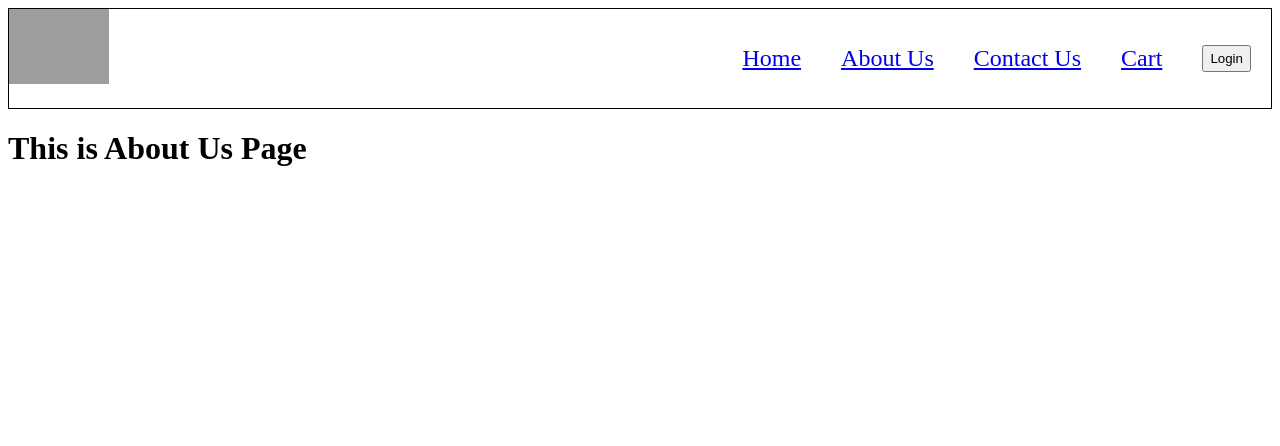
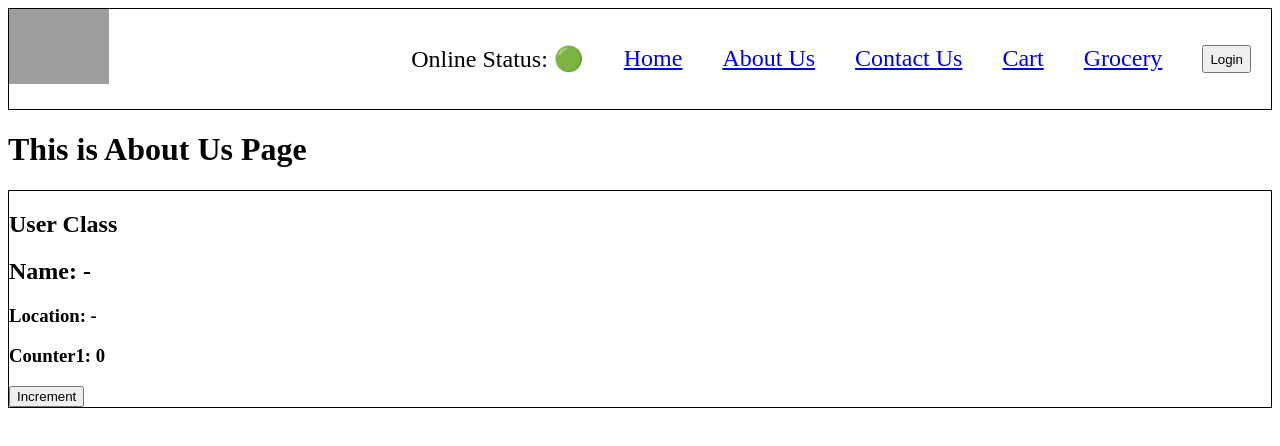
Before and after one commit to KanishkPant98/practice-react-app, a React (Vite) app: page /about in a window 1280 px wide. Shown: the top 446 px of the page. Built offline with nearby package versions, Linux system fonts and the light colour scheme; no server answers; grey boxes are pictures that could not be loaded.

Commit message:
EPISODE-8,9

```diff
--- a/index.css
+++ b/index.css
@@ -60,3 +60,6 @@
 .filter{
     display: flex;
 }
+.user-card{
+    border: 1px solid black;
+}
--- a/src/App.js
+++ b/src/App.js
@@ -1,4 +1,4 @@
-import React from "react";
+import React, { lazy, Suspense } from "react";
 import ReactDOM from "react-dom/client";
 
 import Header from "./components/Header.js"
@@ -9,8 +9,14 @@ import Error from "./components/Error.js";
 import Cart from "./components/Cart.js";
 import RestrauntMenu from "./components/RestrauntMenu.js";
 
+import {createBrowserRouter,RouterProvider,Outlet} from "react-router-dom"
 
-import {createBrowserRouter,RouterProvider,Outlet} from "react-router-dom"
+//Chunking
+//Code Splitting
+//Dynamic Bundeling
+//Lazy Loading
+//On Demand Loading
+const Grocery = lazy(()=>import("./components/Grocery.js"))
 
 const AppLayout = () => {
   return (
@@ -44,9 +50,13 @@ const appRouter = createBrowserRouter([
         element: <Cart/>
       },
       {
+        path: '/grocery',
+        element: <Suspense fallback={<h1>Loading....</h1>}><Grocery/></Suspense>
+      },
+      {
         path: '/restraunt/:resId',
         element: <RestrauntMenu/>
-      }
+      },
     ]
   },
 ]);
--- a/src/components/About.js
+++ b/src/components/About.js
@@ -1,6 +1,8 @@
+import UserClass from "./UserClass"
 const About = ()=>{
     return (<div className = 'parent-container'>
         <h1>This is About Us Page</h1>
+        <UserClass></UserClass>
     </div>)
 }
 export default About
--- a/src/components/Body.js
+++ b/src/components/Body.js
@@ -2,14 +2,15 @@ import RestrantCard from "./RestrantCard";
 import { useState, useEffect } from "react";
 import Shimmer from "./Shimmer";
 import {Link} from 'react-router-dom'
+import useOnlineStatus from "../utils/useOnlineStatus";
 
 
 const Body = () => {
   //Local state  var - Super Powerful Var
-
   const [listOfRestraunts, setListOfRestraunts] = useState([]);
   const [filteredRestraunt,setFilteredRestraunt] = useState([]);
   const [searchText,setSearchText]  = useState("")
+  const onlineStatus = useOnlineStatus()
   useEffect(() => {
     fetchData();
   }, []);
@@ -36,6 +37,9 @@ const Body = () => {
     setListOfRestraunts(reqData);
     setFilteredRestraunt(reqData);
   };
+  if(onlineStatus === false){
+   return <h1>Looks like you are offline</h1>
+  }
   return listOfRestraunts.length == 0 ? (<Shimmer/>) : (
     <div className="body">
       <div className="filter">
--- /dev/null
+++ b/src/components/Grocery.js
@@ -0,0 +1,4 @@
+const Grocery = ()=>{
+    return <h1>Grocery store, and we have lot of child components</h1>
+}
+export default Grocery
--- a/src/components/Header.js
+++ b/src/components/Header.js
@@ -1,6 +1,7 @@
 import { LOGO_URL } from "../utils/constants";
 import { useEffect, useState} from "react";
 import {Link} from "react-router-dom"
+import useOnlineStatus from "../utils/useOnlineStatus";
 const Header = () => {
   const [btnNameReact, setBtnNameReact] = useState("Login");
   //If dependency array is defined, then useEffect is called whenenvever it is updated
@@ -9,6 +10,7 @@ const Header = () => {
   useEffect(() => {
     console.log("Hello");
   },[btnNameReact]);//state
+  const onlineStatus = useOnlineStatus();
   return (
     <div className="header">
       <div className="logo-container">
@@ -16,10 +18,12 @@ const Header = () => {
       </div>
       <div className="nav-items">
         <ul>
+          <li>Online Status: {onlineStatus ? "🟢" : "🔴"}</li>
           <li><Link to = '/'>Home</Link></li>
           <li><Link to = '/about'>About Us</Link></li>
           <li><Link to = '/contact'>Contact Us</Link></li>
           <li><Link to = '/cart'>Cart</Link></li>
+          <li><Link to = '/grocery'>Grocery</Link></li>
           <button
             onClick={() => {
               const status = btnNameReact == "Login" ? "Logout" : "Login";
--- a/src/components/RestrauntMenu.js
+++ b/src/components/RestrauntMenu.js
@@ -1,37 +1,26 @@
-import { useEffect, useState } from "react";
-import { RES_INFO } from "../utils/constants";
-import {useParams} from 'react-router-dom'
+import { useParams } from "react-router-dom";
+import useRestrauntMenu from "../utils/useRestrauntMenu";
 
 import Shimmer from "./Shimmer";
 //Since we only went to call use effect on initial render hemnce we are passing empty arrray as depedenct array
 const RestrauntMenu = () => {
-  const [restrauntInfo, setRestrauntInfo] = useState(null);
-  const [menu,setMenu] = useState([]);
   const {resId} = useParams();
-
-  useEffect(() => {
-    fetchMenu();
-  }, []);
-
-  const fetchMenu = async () => {
-    const data = await fetch(
-        RES_INFO + resId
-    );
-    const json = await data.json();
-    const resMenu = json.data.cards[4]?.groupedCard?.cardGroupMap?.REGULAR?.cards[1].card.card.itemCards.map(item=>item.card.info)
-    setRestrauntInfo(json?.data?.cards[2]?.card?.card?.info);
-    setMenu(resMenu);
-  };
+  const restrauntInfo = useRestrauntMenu(resId);
+  const resName = restrauntInfo?.data.cards[2]?.card?.card?.info?.name;
+  const resMenu = restrauntInfo?.data.cards[4]?.groupedCard?.cardGroupMap?.REGULAR?.cards[1]?.card?.card?.itemCards.map(item=>item.card.info)
   return restrauntInfo == null ? (
     <Shimmer />
   ) : (
     <div className="restraunt-info-container">
-
-      <h1>{restrauntInfo.name}</h1>
+      <h1>{resName}</h1>
       <h2>Menu</h2>
       <ul>
-        {menu.map(menuItem=>{
-            return(<li key={menuItem.id}>{menuItem.name} || Rs. {menuItem.price/100 || '-'}</li>)
+        {resMenu.map((menuItem) => {
+          return (
+            <li key={menuItem.id}>
+              {menuItem.name} || Rs. {menuItem.price / 100 || "-"}
+            </li>
+          );
         })}
       </ul>
     </div>
--- /dev/null
+++ b/src/components/UserClass.js
@@ -0,0 +1,49 @@
+import React from "react";
+class UserClass extends React.Component {
+  constructor(props) {
+    super(props);
+    this.state = {
+      userInfo: {
+        name: "-",
+        location: "-",
+      },
+      count1: 0,
+      componentType: "User Class",
+    };
+  }
+  async componentDidMount() {
+    const data = await fetch("https://api.github.com/users/KanishkPant98");
+    const json = await data.json();
+    console.log(json);
+    this.setState({
+      userInfo: {
+        name: json?.login,
+        location: "Delhi"
+      },
+    });
+  }
+  render() {
+    const { name, location } = this.state.userInfo;
+    const {count1,componentType} = this.state
+    return (
+      <div className="user-card">
+        <h2>{componentType}</h2>
+        <h2>Name: {name}</h2>
+        <h3>Location: {location}</h3>
+        <div>
+          <h3>Counter1: {count1}</h3>
+          <button
+            onClick={() => {
+              this.setState({
+                count1: this.state.count1 + 1,
+              });
+            }}
+          >
+            Increment
+          </button>
+        </div>
+      </div>
+    );
+  }
+}
+export default UserClass;
--- /dev/null
+++ b/src/utils/useOnlineStatus.js
@@ -0,0 +1,16 @@
+import { useEffect, useState } from "react"
+
+const useOnlineStatus = ()=>{
+    //return boolean basis online staus
+    const [onlineStatus,setOnlineStatus] = useState(true);
+    useEffect(()=>{
+        window.addEventListener("offline",()=>{
+            setOnlineStatus(false)
+        })
+        window.addEventListener("online",()=>{
+            setOnlineStatus(true)
+        })
+    },[])
+    return onlineStatus
+}
+export default useOnlineStatus
--- /dev/null
+++ b/src/utils/useRestrauntMenu.js
@@ -0,0 +1,19 @@
+import { useEffect, useState } from "react"
+import { RES_INFO } from "./constants";
+const useRestrauntMenu = (restrauntId)=>{
+    const resId = restrauntId;
+    const [resInfo,setResInfo] = useState(null)
+    useEffect(()=>{
+        fetchMenu(resId);
+    },[])
+
+    const fetchMenu = async () => {
+        const data = await fetch(
+            RES_INFO + resId
+        );
+        const json = await data.json();
+        setResInfo(json);
+      };
+    return resInfo
+}
+export default useRestrauntMenu;
```
Also changed, not shown: 2 other files (tests, documents, lock files or other folders).
